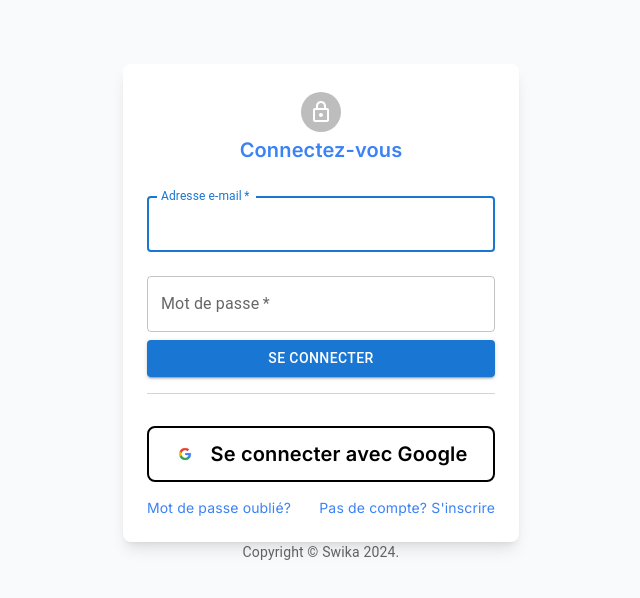
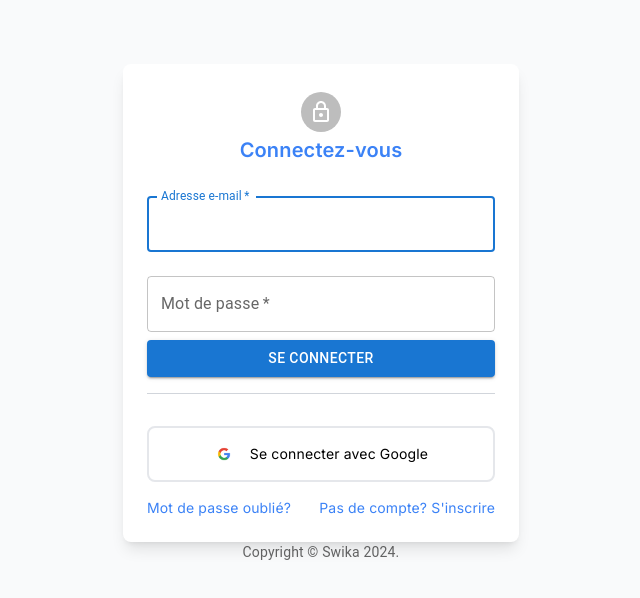
Before and after one commit to Marouane124/Swika-app, a Next.js app: page /SignIn in a window 1280 px wide. Shown: the top 598 px of the page, without its empty margins (319-959 px from the left). Built offline with nearby package versions, Linux system fonts and the light colour scheme.

Commit message:
Fix style google button

```diff
--- a/components/GoogleButton.tsx
+++ b/components/GoogleButton.tsx
@@ -4,13 +4,13 @@ import { signIn } from "next-auth/react";
 
 export default function GoogleSignInButton() {
   const handleClick = () => {
-    signIn("google");
+    signIn("google", { callbackUrl: "/" });
   };
 
   return (
     <button
       onClick={handleClick}
-      className="w-full flex items-center font-semibold justify-center h-14 px-6 mt-4 text-xl transition-colors duration-300 bg-white border-2 border-black text-black rounded-lg focus:shadow-outline hover:bg-slate-200"
+      className="w-full flex items-center justify-center h-14 px-6 mt-4 text-sm transition-colors duration-300 bg-white border-2 border-gray text-black rounded-lg focus:shadow-outline hover:bg-slate-200"
     >
       <Image src={googleLogo} alt="Google Logo" width={20} height={20} />
       <span className="ml-4">Se connecter avec Google</span>
```
Also changed, not shown: app/home/nav.tsx (deleted).
